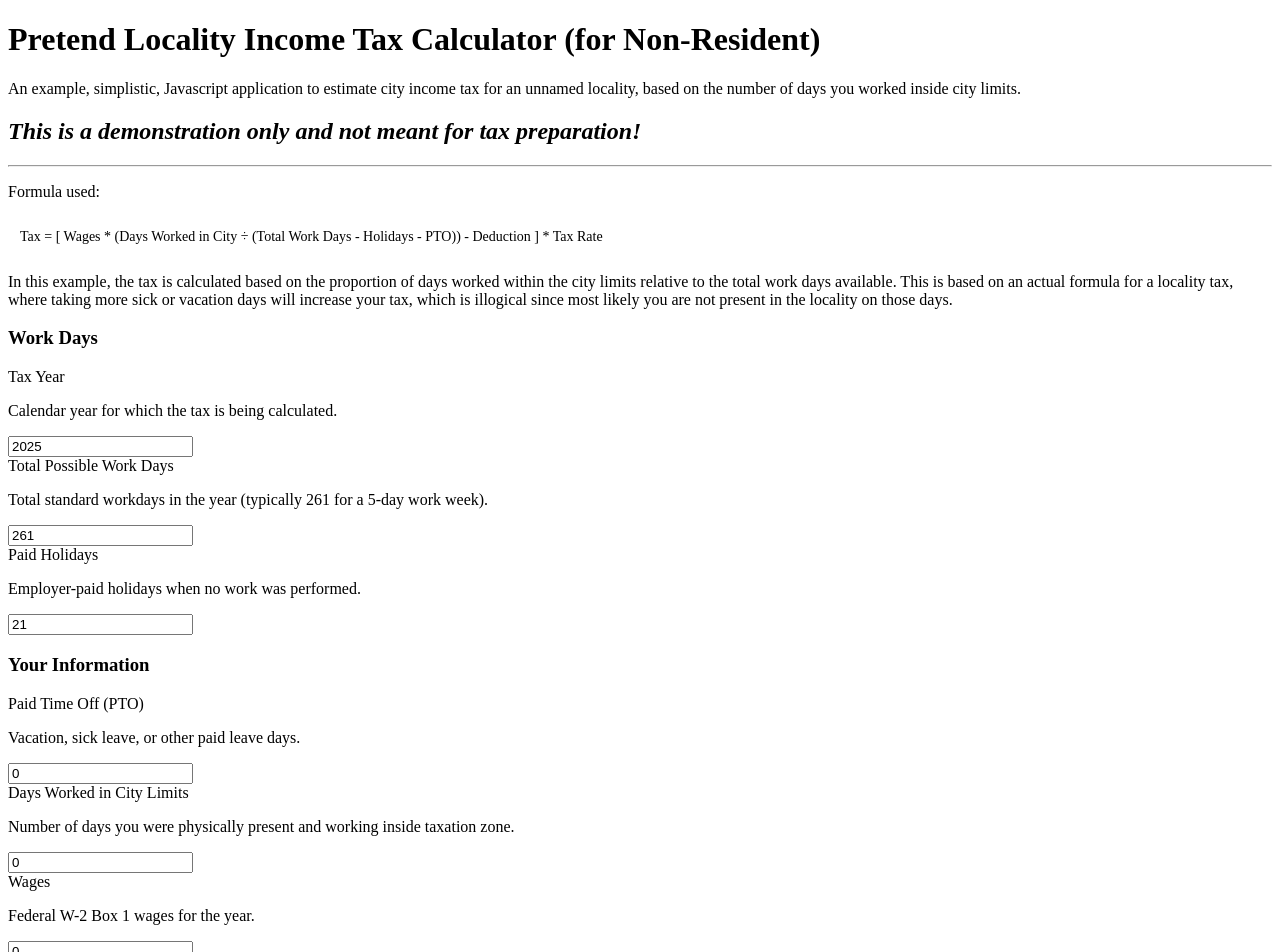
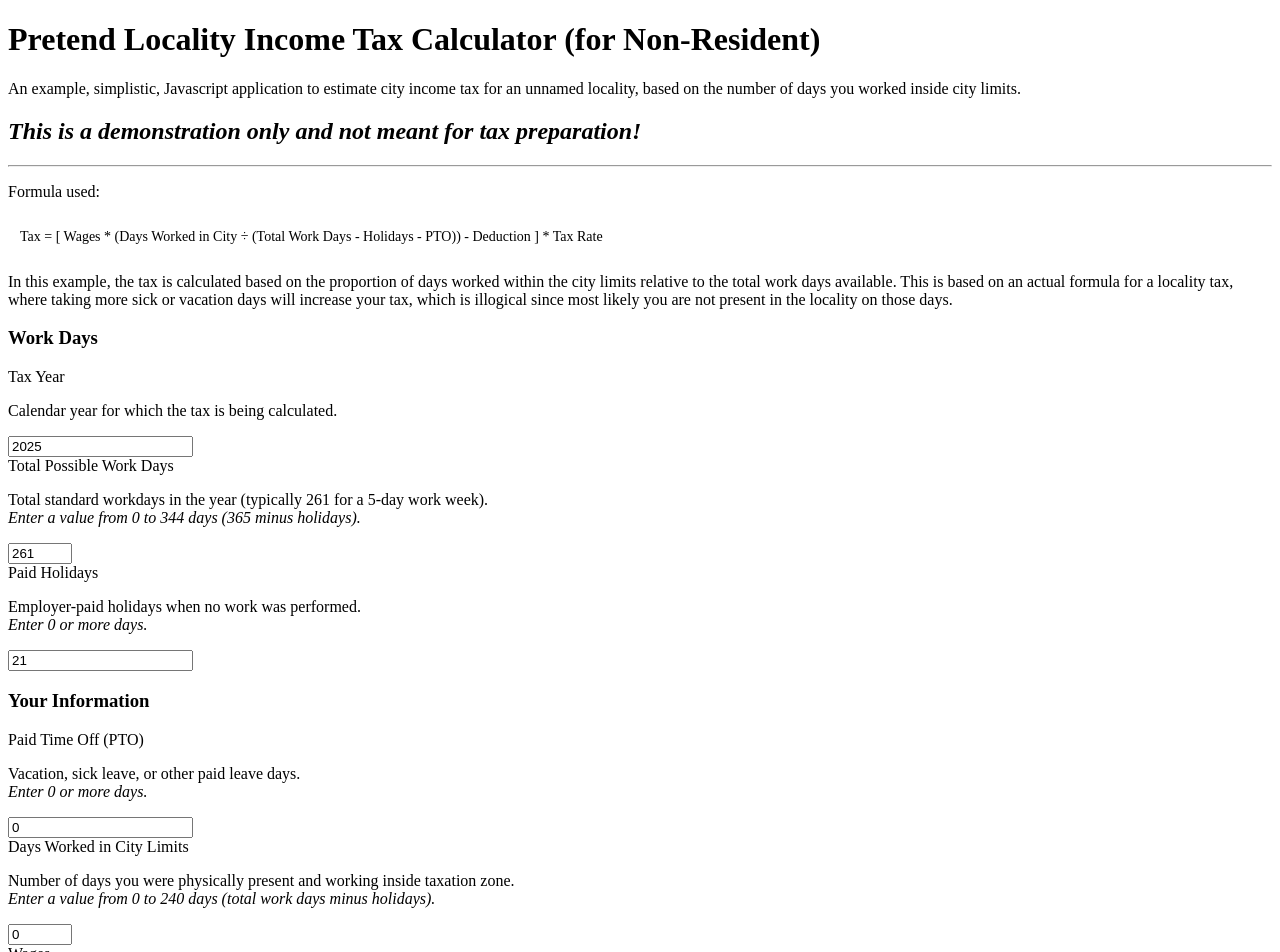
Before and after one commit to billspat/locality_tax_calc, a SvelteKit app: page / in a window 1280 px wide. Shown: the top 952 px of the page. Built offline with nearby package versions, Linux system fonts and the light colour scheme.

Commit message:
limit field inputs by clamping to boundaries, add description

```diff
--- a/src/lib/components/FormInputField.svelte
+++ b/src/lib/components/FormInputField.svelte
@@ -24,7 +24,7 @@
 
 <div class="mb-3">
 	<label class="form-label" for={inputId}>{label}</label>
-	<p class="form-text">{formText}</p>
+	<p class="form-text" style="white-space: pre-line;">{@html formText}</p>
 	<input
 		id={inputId}
 		type={type}
--- a/src/routes/+page.svelte
+++ b/src/routes/+page.svelte
@@ -28,6 +28,50 @@
   let deductions = $state(1);
   let standardDeductible = 600;
   let taxRatePercent = $derived(taxRate * 100);
+
+  function toNumber(value: unknown, fallback = 0): number {
+    const numericValue = Number(value);
+    return Number.isFinite(numericValue) ? numericValue : fallback;
+  }
+
+  function clamp(value: number, min: number, max: number): number {
+    return Math.min(Math.max(value, min), max);
+  }
+
+  function clampToNonNegative(value: unknown): number {
+    return Math.max(0, toNumber(value));
+  }
+
+  const maxTotalWorkDays = $derived(Math.max(0, 365 - holidays));
+  const maxDaysWorkedInCity = $derived(Math.max(0, totalWorkDays - holidays));
+
+  function setTotalWages(value: unknown): void {
+    totalWages = clampToNonNegative(value);
+  }
+
+  function setTotalWorkDays(value: unknown): void {
+    totalWorkDays = clamp(toNumber(value), 0, maxTotalWorkDays);
+    daysWorkedInCity = clamp(toNumber(daysWorkedInCity), 0, Math.max(0, totalWorkDays - holidays));
+  }
+
+  function setHolidays(value: unknown): void {
+    holidays = clampToNonNegative(value);
+    totalWorkDays = clamp(toNumber(totalWorkDays), 0, Math.max(0, 365 - holidays));
+    daysWorkedInCity = clamp(toNumber(daysWorkedInCity), 0, Math.max(0, totalWorkDays - holidays));
+  }
+
+  function setPtoDays(value: unknown): void {
+    ptoDays = clampToNonNegative(value);
+  }
+
+  function setDaysWorkedInCity(value: unknown): void {
+    daysWorkedInCity = clamp(toNumber(value), 0, maxDaysWorkedInCity);
+  }
+
+  function setDeductions(value: unknown): void {
+    const normalizedDeductions = Math.trunc(toNumber(value, 1));
+    deductions = clamp(normalizedDeductions, 1, 20);
+  }
 
 
   // ---------------------------
@@ -114,17 +158,28 @@
             />
             <FormInputField
               label="Total Possible Work Days"
-              formText="Total standard workdays in the year (typically 261 for a 5-day work week)."
+              formText={`Total standard workdays in the year (typically 261 for a 5-day work week).<br /><em><em> Enter a value from 0 to ${maxTotalWorkDays} days (365 minus holidays).</em></em>`}
               inputId="totalWorkDays"
               type="number"
-              bind:value={totalWorkDays}
+              min="0"
+              max={maxTotalWorkDays}
+              step="1"
+              bind:value={
+                () => totalWorkDays,
+                setTotalWorkDays
+              }
             />
             <FormInputField
               label="Paid Holidays"
-              formText="Employer-paid holidays when no work was performed."
+              formText="Employer-paid holidays when no work was performed.<br /><em>Enter 0 or more days.</em>"
               inputId="holidays"
               type="number"
-              bind:value={holidays}
+              min="0"
+              step="1"
+              bind:value={
+                () => holidays,
+                setHolidays
+              }
             />
         </TablerCard>
 
@@ -132,33 +187,53 @@
         <TablerCard title="Your Information" class="input-card mb-3">
             <FormInputField
               label="Paid Time Off (PTO)"
-              formText="Vacation, sick leave, or other paid leave days."
+              formText="Vacation, sick leave, or other paid leave days.<br /><em>Enter 0 or more days.</em>"
               inputId="ptoDays"
               type="number"
-              bind:value={ptoDays}
+              min="0"
+              step="1"
+              bind:value={
+                () => ptoDays,
+                setPtoDays
+              }
             />
             <FormInputField
               label="Days Worked in City Limits"
-              formText="Number of days you were physically present and working inside taxation zone."
+              formText={`Number of days you were physically present and working inside taxation zone.<br /><em> Enter a value from 0 to ${maxDaysWorkedInCity} days (total work days minus holidays).</em>`}
               inputId="daysWorkedInCity"
               type="number"
-              bind:value={daysWorkedInCity}
+              min="0"
+              max={maxDaysWorkedInCity}
+              step="1"
+              bind:value={
+                () => daysWorkedInCity,
+                setDaysWorkedInCity
+              }
             />
             <FormInputField
               label="Wages"
-              formText="Federal W-2 Box 1 wages for the year."
+              formText="Federal W-2 Box 1 wages for the year.<br /><em>Enter 0 or more dollars.</em>"
               inputId="totalWages"
               type="number"
+              min="0"
               step="1000"
-              bind:value={totalWages}
+              bind:value={
+                () => totalWages,
+                setTotalWages
+              }
             />
             <FormInputField
               label="Deductions"
-              formText="You, your spouse (if filing jointly), dependents."
+              formText="You, your spouse (if filing jointly), dependents.<br /><em>Enter a whole number from 1 to 20.</em>"
               inputId="deductions"
               type="number"
+              min="1"
+              max="20"
               step="1"
-              bind:value={deductions}
+              bind:value={
+                () => deductions,
+                setDeductions
+              }
             />
         </TablerCard>
 
```
